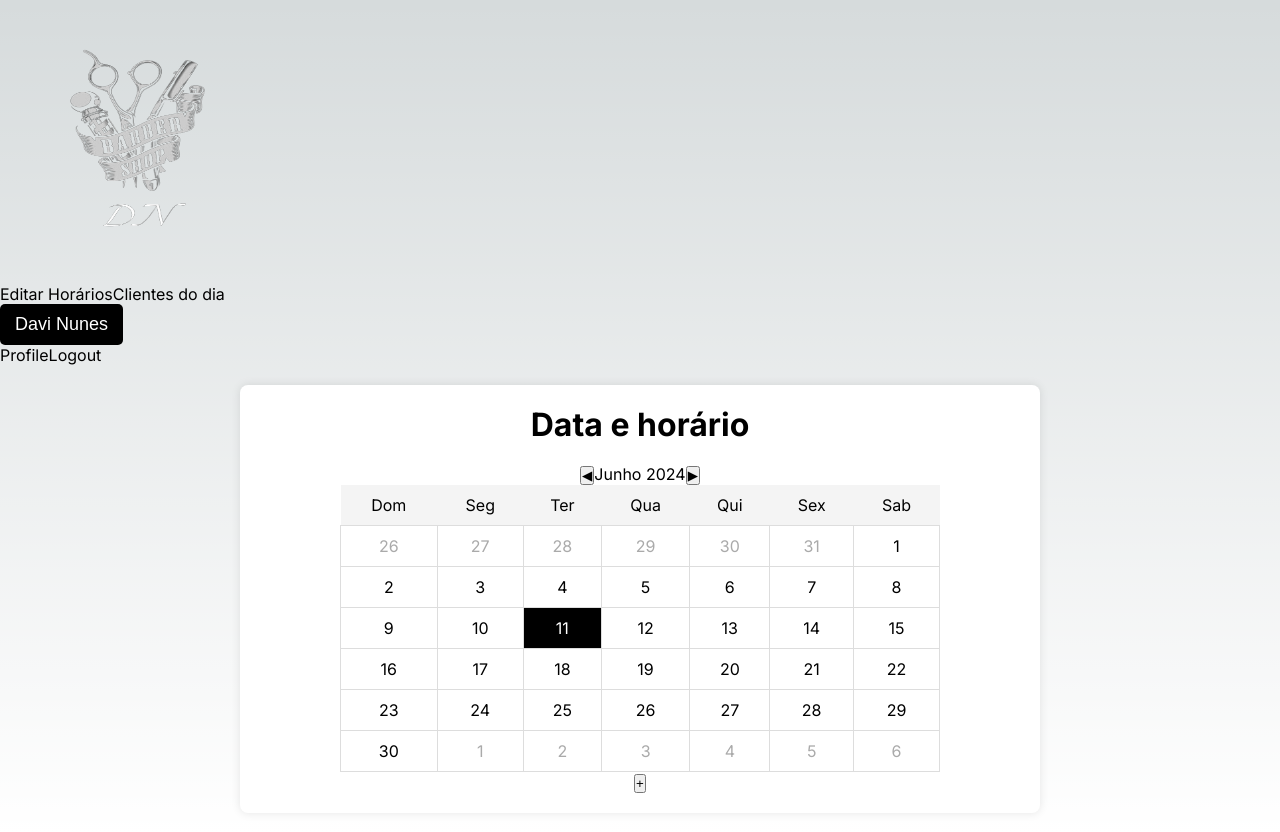
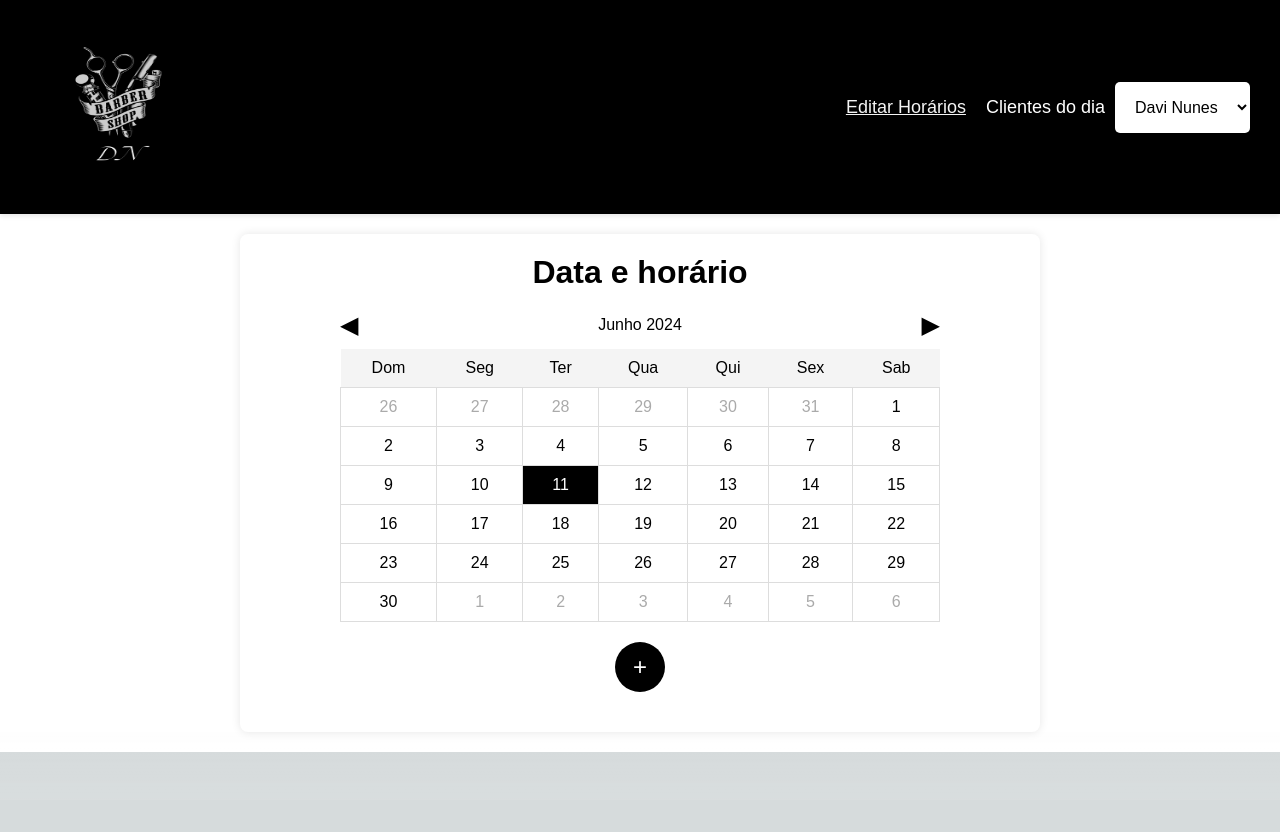
Before and after one commit to Queonias/baber_shop, a Next.js app: page /pages/EditarHorarios in a window 1280 px wide. After the commit the page ends 800 px from the top, so only its background shows below. Built offline with nearby package versions, Linux system fonts and the light colour scheme.

Commit message:
Edição final do front-End da page Editar horarios

```diff
--- a/src/app/pages/EditarHorarios/page.js
+++ b/src/app/pages/EditarHorarios/page.js
@@ -72,28 +72,38 @@ const EditarHorarios = () => {
         setCurrentDate(new Date(currentDate.setMonth(currentDate.getMonth() + 1)));
     };
 
+    const handleSelectChange = (event) => {
+        const selectedValue = event.target.value;
+        if (selectedValue === 'Profile') {
+            // Redireciona para o perfil
+            window.location.href = '#profile'; // Ajuste o href conforme necessário
+        } else if (selectedValue === 'Logout') {
+            // Executa a ação de logout
+            window.location.href = '#logout'; // Ajuste o href conforme necessário
+        }
+    };
+
     return (
         <div className={styles.divBody}>
-            <div className='divHeader'>
+            <div className={styles.divHeader}>
                 <header>
                     <div className={styles.logo}>
-                        <Image src="/images/logo.png" alt="Logo" width={280} height={280} />
+                        <Image src="/images/logo.png" alt="Logo" width={180} height={180} />
                     </div>
                     <nav>
                         <a href="/editar-horarios" className={styles.active}>Editar Horários</a>
                         <a href="/clientes-do-dia">Clientes do dia</a>
                         <div className={styles.userDropdown}>
-                            <button className={styles.dropbtn}>Davi Nunes</button>
-                            <div className={styles.dropdownContent}>
-                                <a href="#">Profile</a>
-                                <a href="#">Logout</a>
-                            </div>
+                            <select className={styles.dropbtn} onChange={handleSelectChange}>
+                                <option value="Davi Nunes">Davi Nunes</option>
+                                <option value="Logout">Sair</option>
+                            </select>
                         </div>
                     </nav>
                 </header>
             </div>
             <div className={styles.divMain}>
-                <main>
+                <main className={styles.divMain}>
                     <h1>Data e horário</h1>
                     <div className={styles.calendar}>
                         <div className={styles.calendarHeader}>
@@ -131,7 +141,9 @@ const EditarHorarios = () => {
                     <div id="times-container" className={styles.timesContainer}>
                         {/* Os intervalos de tempo serão inseridos dinamicamente aqui */}
                     </div>
-                    <button id="add-time-btn" className={styles.addTimeBtn}>+</button>
+                    <div className={styles.addTimeBtn}>
+                        <button id="add-time-btn">+</button>
+                    </div>
                 </main>
             </div>
         </div>
--- a/src/styles/EditarHorarios.module.css
+++ b/src/styles/EditarHorarios.module.css
@@ -1,4 +1,4 @@
-.divBody body {
+.divBody  {
     font-family: Arial, sans-serif;
     margin: 0;
     padding: 0;
@@ -17,7 +17,8 @@
 }
 
 .divHeader header .logo img {
-    height: 100px;
+    height: 180px;
+    width: 180px;
     transition: transform 0.3s;
 }
 
@@ -48,55 +49,55 @@
     color: #f4f4f4;
 }
 
-.user-dropdown {
+.userDropdown {
     position: relative;
     display: inline-block;
 }
 
 .dropbtn {
-    background-color: black;
-    color: white;
-    border: none;
-    cursor: pointer;
-    font-size: 18px;
-    padding: 10px 15px;
-    border-radius: 5px;
-    transition: background-color 0.3s;
+    background-color: #ffffff; /* Cor de fundo do botão */
+    color: rgb(0, 0, 0); /* Cor do texto */
+    padding: 16px; /* Espaçamento interno */
+    font-size: 16px; /* Tamanho da fonte */
+    border: none; /* Remover borda */
+    cursor: pointer; /* Cursor de ponteiro */
+    border-radius: 5px; /* Bordas arredondadas */
+    outline: none; /* Remover contorno */
 }
 
-.dropbtn:hover {
-    background-color: #333;
+.dropbtn select {
+    background-color: inherit; /* Herdar cor de fundo */
+    color: inherit; /* Herdar cor do texto */
+    border: none; /* Remover borda */
+    font-size: inherit; /* Herdar tamanho da fonte */
+    padding: 10px 16px; /* Espaçamento interno */
+    cursor: inherit; /* Herdar cursor */
+    outline: none; /* Remover contorno */
+    -webkit-appearance: none; /* Remover aparência padrão do select no Safari */
+    -moz-appearance: none; /* Remover aparência padrão do select no Firefox */
+    appearance: none; /* Remover aparência padrão do select */
+    border-radius: 5px; /* Bordas arredondadas */
 }
 
-.dropdown-content {
-    display: none;
-    position: absolute;
-    right: 0;
-    background-color: white;
-    min-width: 200px;
-    box-shadow: 2px 8px 16px 0px rgba(0,0,0,0.2);
-    z-index: 1;
-    border-radius: 15px;
-    overflow: hidden;
+.dropbtn select::-ms-expand {
+    display: none; /* Remover seta padrão no IE */
 }
 
-.dropdown-content a {
-    color: rgb(1, 1, 1);
-    padding: 16px 16px;
-    text-decoration: none;
-    display: block;
-    transition: background-color 0.3s;
+.dropbtn option {
+    background-color: white; /* Cor de fundo das opções */
+    color: black; /* Cor do texto das opções */
 }
 
-.dropdown-content a:hover {
-    background-color: #000000;
-
+.dropbtn::after {
+    content: '▼'; /* Adicionar seta para indicar dropdown */
+    position: absolute;
+    right: 10px;
+    top: 50%;
+    transform: translateY(-50%);
+    pointer-events: none; /* Desativar eventos na seta */
+    font-size: 12px;
+    color: inherit; /* Herdar cor */
 }
-
-.user-dropdown:hover .dropdown-content {
-    display: block;
-}
-
 .divMain main {
     max-width: 800px;
     margin: 20px auto;
@@ -111,21 +112,21 @@
     margin-bottom: 20px;
 }
 
-.calendar {
+.calendar  {
     display: inline-block;
     width: 100%;
     max-width: 600px;
     margin: 0 auto;
 }
 
-.calendar-header {
+.calendarHeader {
     display: flex;
     justify-content: space-between;
     align-items: center;
     margin-bottom: 10px;
 }
 
-.nav-arrow {
+.navArrow  {
     background: none;
     border: none;
     font-size: 24px;
@@ -133,7 +134,7 @@
     transition: color 0.3s;
 }
 
-.nav-arrow:hover {
+.navArrow:hover {
     color: #555;
 }
 
@@ -196,7 +197,7 @@ tbody .next-month {
     cursor: pointer;
 }
 
-.add-time-btn {
+.addTimeBtn button {
     display: block;
     margin: 20px auto;
     padding: 10px;
@@ -211,8 +212,7 @@ tbody .next-month {
     text-align: center;
     transition: background-color 0.3s;
 }
-
-.add-time-btn:hover {
+.addTimeBtn button:hover {
     background-color: #555;
 }
 
```
